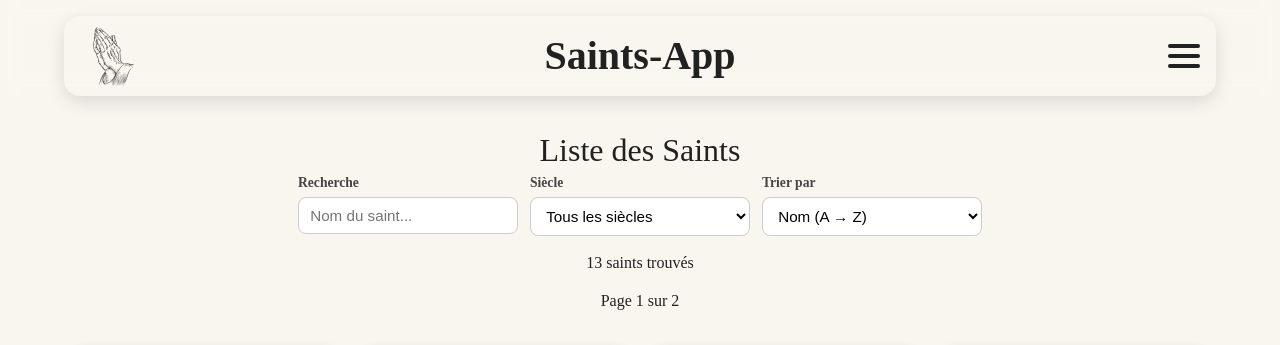
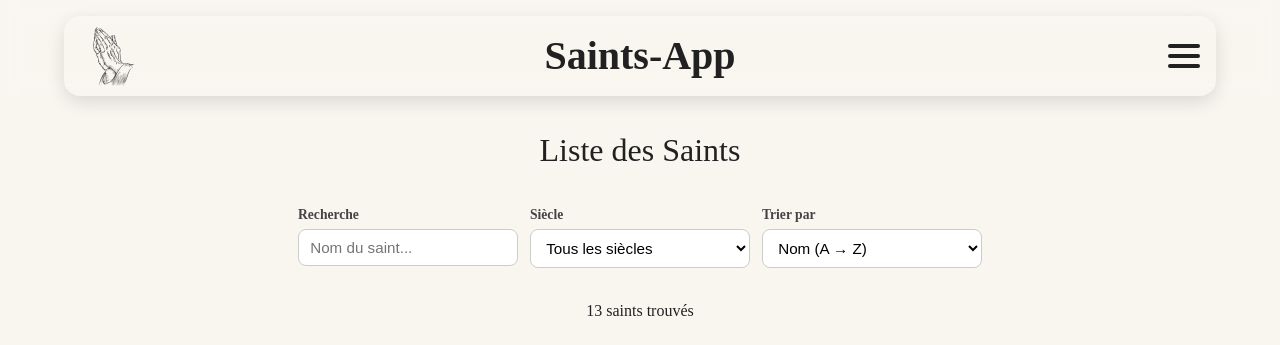
Before and after one commit to cybreuil/saints-app, a React (Vite) app: page /saints in a window 1280 px wide. Shown: the top 345 px of the page. Built offline with nearby package versions, Linux system fonts and the light colour scheme; a web font is replaced by a local one.

Commit message:
layout update

```diff
--- a/src/pages/SaintsPage/SaintsPage.css
+++ b/src/pages/SaintsPage/SaintsPage.css
@@ -5,12 +5,13 @@
 	flex-direction: column;
 	justify-content: space-between;
 	align-items: center;
+	gap: 2rem;
 }
 .saints-page__grid {
 	display: grid;
 	grid-template-columns: repeat(auto-fit, minmax(220px, 1fr));
 	gap: 1.5rem;
-	padding: 2rem;
+	padding: 0 2rem;
 	max-width: 1200px;
 	margin: 0 auto;
 	justify-content: center;
@@ -21,6 +22,6 @@
 	flex-direction: column;
 	justify-content: space-between;
 	align-items: center;
-	gap: 1rem;
+	gap: 2rem;
 	flex-wrap: wrap;
 }
--- a/src/pages/SaintsPage/SaintsPage.tsx
+++ b/src/pages/SaintsPage/SaintsPage.tsx
@@ -134,9 +134,9 @@ export function SaintsPage() {
 				<p className="saints-count">
 					{filteredAndSorted.length} saints trouvés
 				</p>
-				<p className="pagination-info">
+				{/*<p className="pagination-info">
 					Page {safePage} sur {totalPages}
-				</p>
+				</p>*/}
 			</motion.div>
 
 			<div className="saints-page__grid">
```
